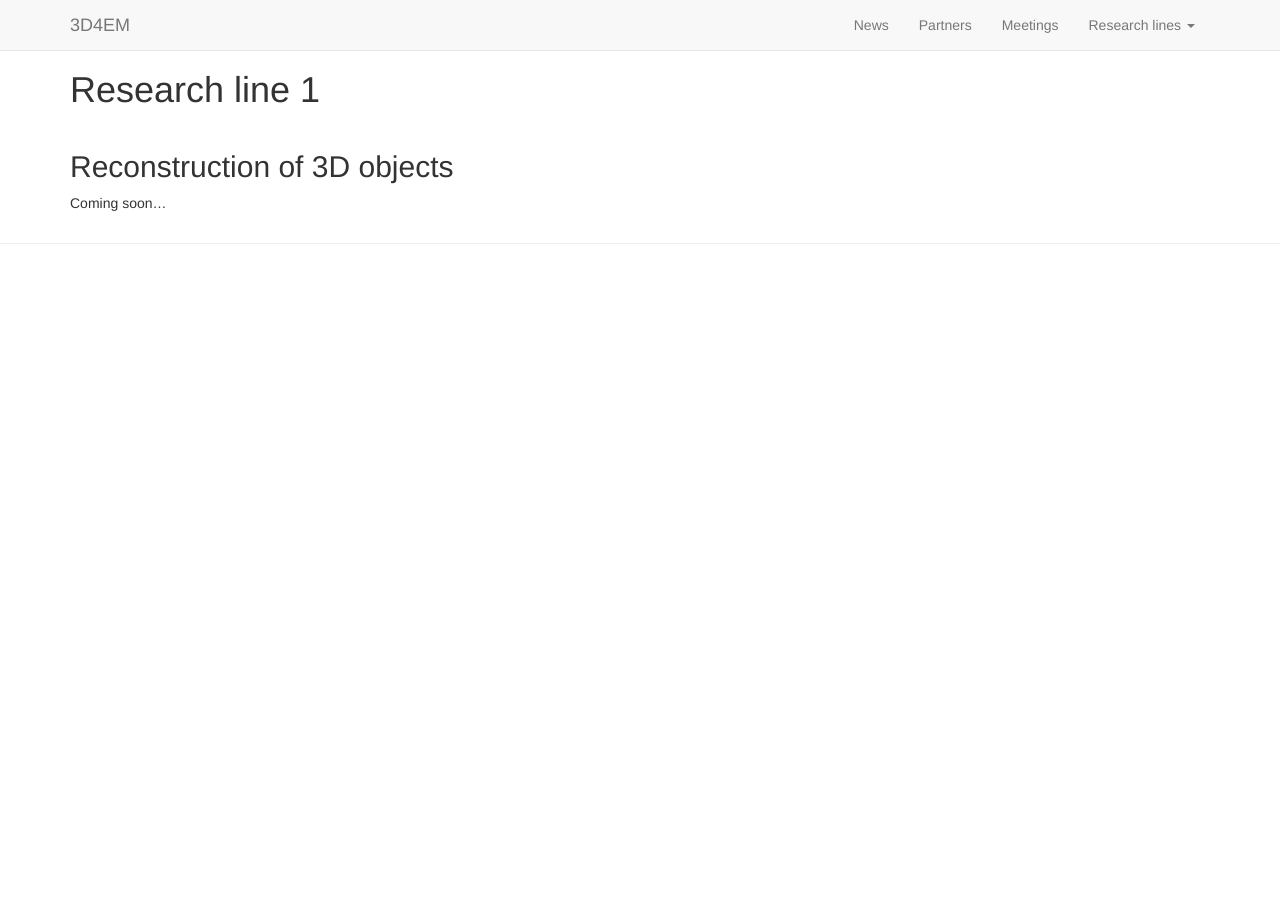
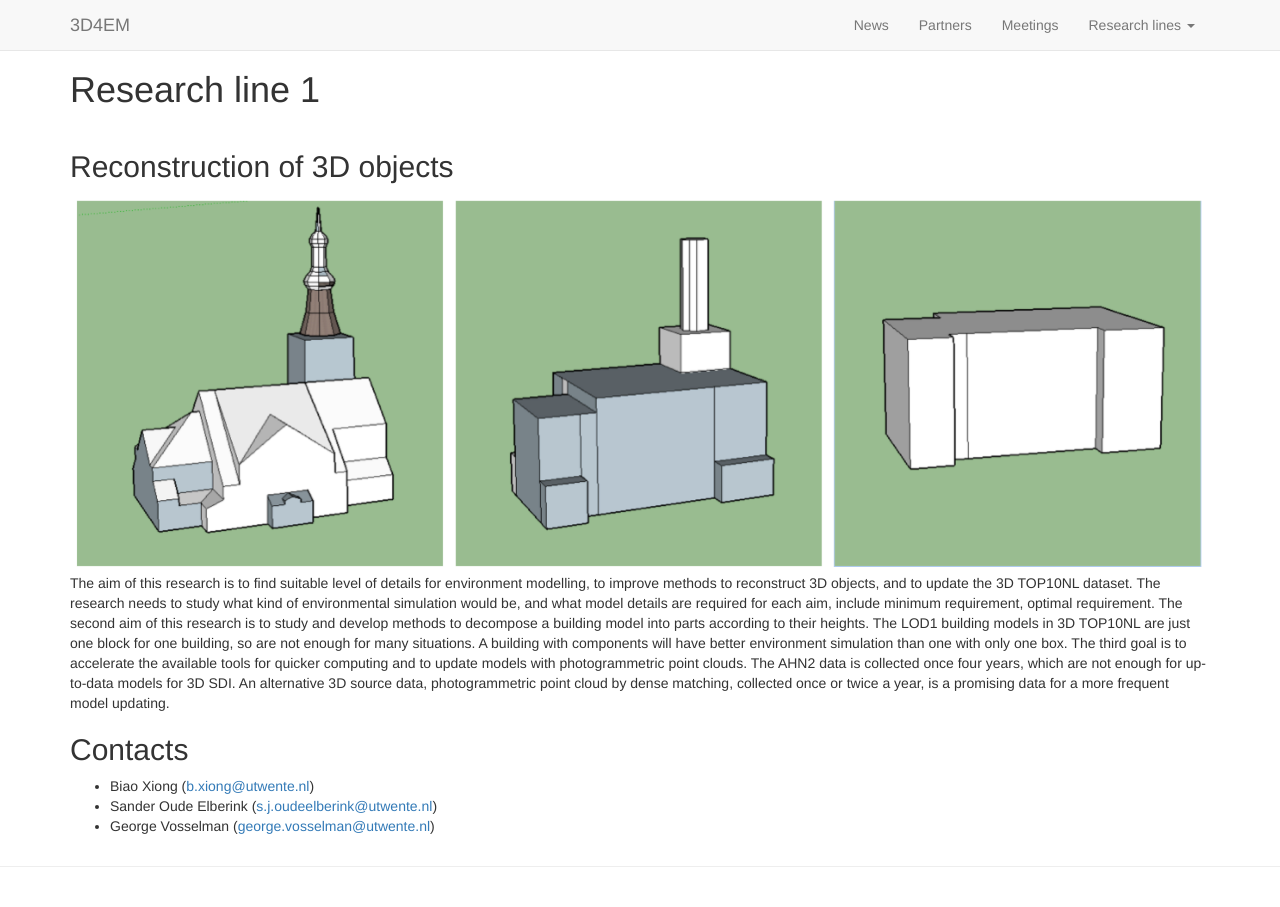
Before and after one commit to tudelft3d/website-3d4em, a Jekyll site: the page built from rl1/index.md, in a window 1280 px wide. Built offline with Jekyll 4.4.1, drawn with Linux system fonts in a browser that asks for light colours; nearby versions of some CDN libraries.

Commit message:
rl1 from Biao

```diff
--- a/rl1/index.md
+++ b/rl1/index.md
@@ -5,4 +5,21 @@ title: Research line 1
 
 ## Reconstruction of 3D objects
 
-Coming soon...
+<div class="row">
+  <div class="col-sm-12 hidden-xs nopadding"><img class="img-responsive" src="{{ "img/1.png" | prepend: site.baseurl }}"></div>
+</div>
+
+The aim of this research is to find suitable level of details for environment modelling, to improve methods to reconstruct 3D objects, and to update the 3D TOP10NL dataset.
+The research needs to study what kind of environmental simulation would be, and what model details are required for each aim, include minimum requirement, optimal requirement.
+The second aim of this research is to study and develop methods to decompose a building model into parts according to their heights.
+The LOD1 building models in 3D TOP10NL are just one block for one building, so are not enough for many situations.
+A building with components will have better environment simulation than one with only one box.
+The third goal is to accelerate the available tools for quicker computing and to update models with photogrammetric point clouds.
+The AHN2 data is collected once four years, which are not enough for up-to-data models for 3D SDI.
+An alternative 3D source data, photogrammetric point cloud by dense matching, collected once or twice a year, is a promising data for a more frequent model updating.
+
+## Contacts
+
+- Biao Xiong (<b.xiong@utwente.nl>)
+- Sander Oude Elberink (<s.j.oudeelberink@utwente.nl>)
+- George Vosselman (<george.vosselman@utwente.nl>)
```
Also changed, not shown: rl1/img/1.png (added).
